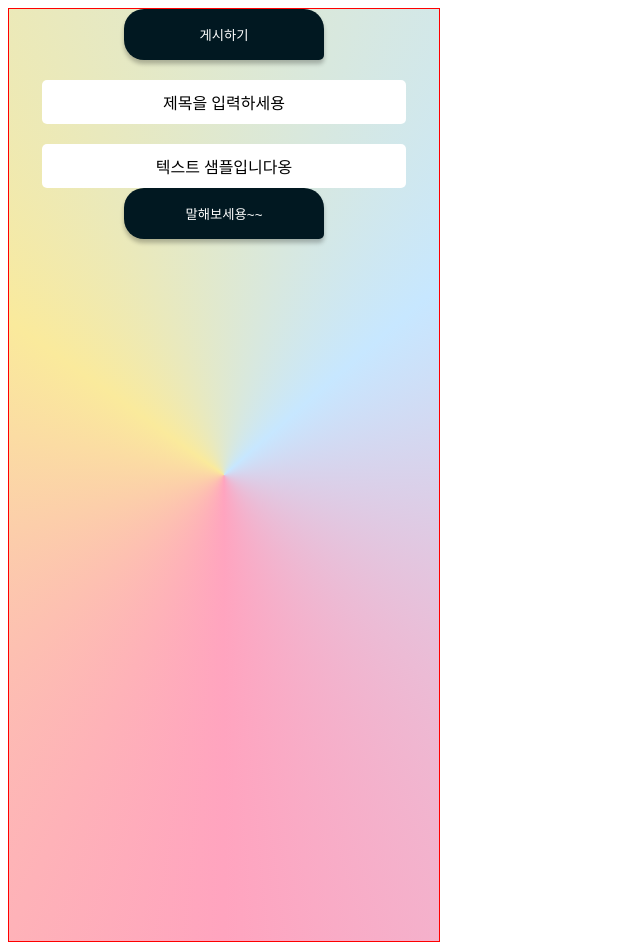
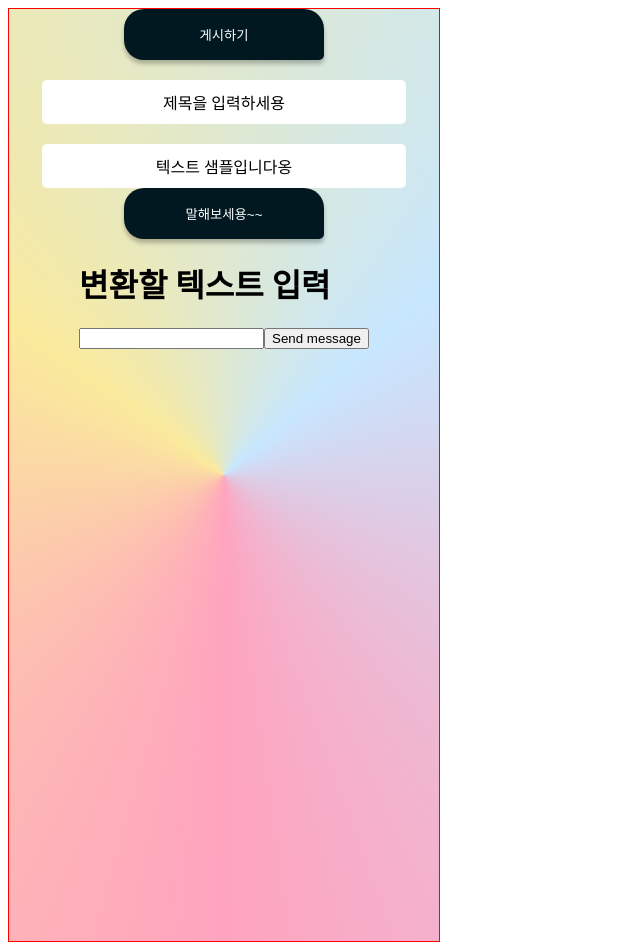
Before and after one commit to yunssup/MalMalMal_FE, a React (Vite) app: page /writesns in a window 1280 px wide. Shown: the whole page, without its empty margins (0-640 px from the left). Built offline with nearby package versions, Linux system fonts and the light colour scheme; a small style sheet from the web is missing.

Commit message:
음성인식 성고 ㅇ개쩐다 ㅋㅋㅋㅋㅋ

```diff
--- a/src/component/Writesns.jsx
+++ b/src/component/Writesns.jsx
@@ -1,5 +1,5 @@
 import React, { useState } from "react";
-import styled, { keyframes } from "styled-components";
+import styled from "styled-components";
 
 const Container = styled.div`
   background: var(
@@ -18,6 +18,7 @@ const Container = styled.div`
   width: 430px;
   height: 932px;
 `;
+
 const WhiteBox = styled.div`
   width: 80%;
   margin-top: 20px;
@@ -33,7 +34,7 @@ const WhiteBox = styled.div`
 const PostButton = styled.button`
   border-radius: 20px 20px 5px 20px;
   background: var(--unnamed, #011821);
-  color: white; /* 추가된 부분: 글자 색상을 흰색으로 지정 */
+  color: white;
   box-shadow: 0px 4px 4px 0px rgba(0, 0, 0, 0.25);
   width: 200px;
   height: 51px;
@@ -45,7 +46,7 @@ const PostButton = styled.button`
 const VoiceButton = styled.button`
   border-radius: 20px 20px 5px 20px;
   background: var(--unnamed, #011821);
-  color: white; /* 추가된 부분: 글자 색상을 흰색으로 지정 */
+  color: white;
   box-shadow: 0px 4px 4px 0px rgba(0, 0, 0, 0.25);
   width: 200px;
   height: 51px;
@@ -53,20 +54,58 @@ const VoiceButton = styled.button`
   border: none;
   cursor: pointer;
 `;
+
 export default function Hello({ showAge }) {
   const handlePost = () => {
     console.log("게시 버튼이 클릭되었습니다.");
   };
+
+  const [speechResult, setSpeechResult] = useState("");
+  const [inputText, setInputText] = useState("");
+
   const handleVoice = () => {
     console.log("말하기 버튼이 클릭되었습니다.");
+    startSpeechRecognition();
+  };
+
+  const startSpeechRecognition = () => {
+    const recognition = new (window.webkitSpeechRecognition ||
+      window.SpeechRecognition)();
+
+    recognition.onresult = (event) => {
+      const result = event.results[0][0].transcript;
+      console.log("음성 인식 결과:", result);
+      setSpeechResult(result);
+      setInputText(result);
+      recognition.stop();
+    };
+
+    recognition.start();
   };
 
   return (
     <Container>
       <PostButton onClick={handlePost}>게시하기</PostButton>
       <WhiteBox>제목을 입력하세용</WhiteBox>
-      <WhiteBox>텍스트 샘플입니다옹</WhiteBox>
+      <WhiteBox>{speechResult || "텍스트 샘플입니다옹"}</WhiteBox>
       <VoiceButton onClick={handleVoice}>말해보세용~~</VoiceButton>
+
+      <form action="" method="post">
+        <h1>변환할 텍스트 입력</h1>
+        {/* Django에서 사용하는 CSRF 토큰을 직접 생성하여 넣어주세요 */}
+        <input
+          type="hidden"
+          name="csrfmiddlewaretoken"
+          value="YourCSRFTokenHere"
+        />
+        <input
+          type="text"
+          name="your_text_field_name"
+          value={inputText}
+          onChange={(e) => setInputText(e.target.value)}
+        />
+        <input type="submit" value="Send message" />
+      </form>
     </Container>
   );
 }
```
